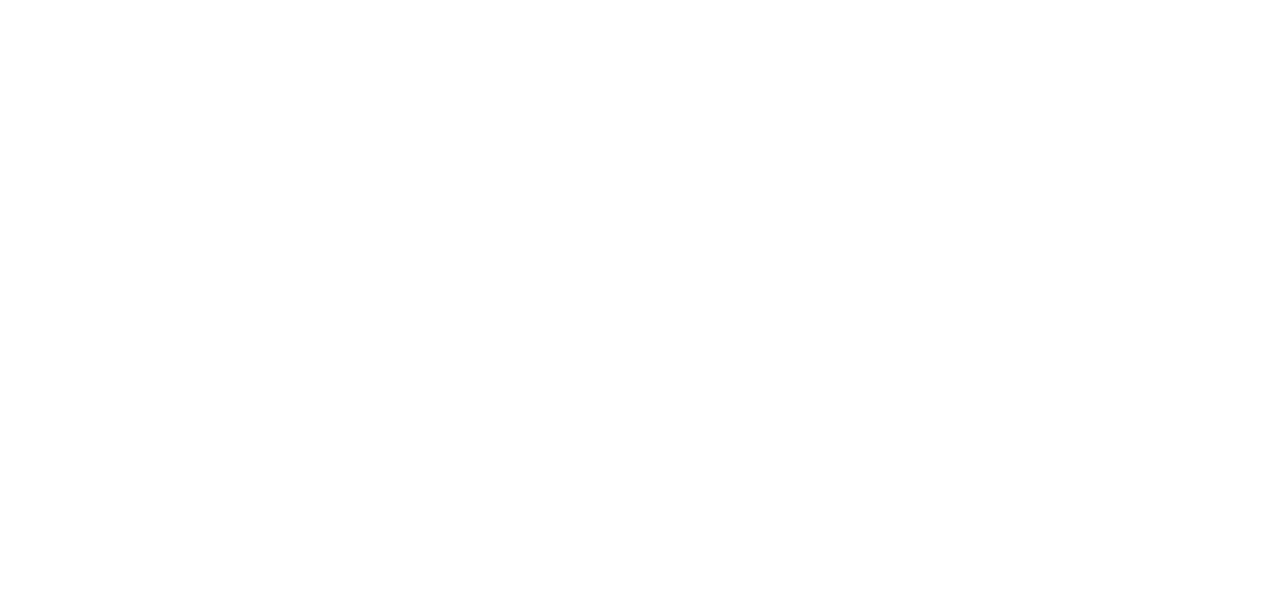
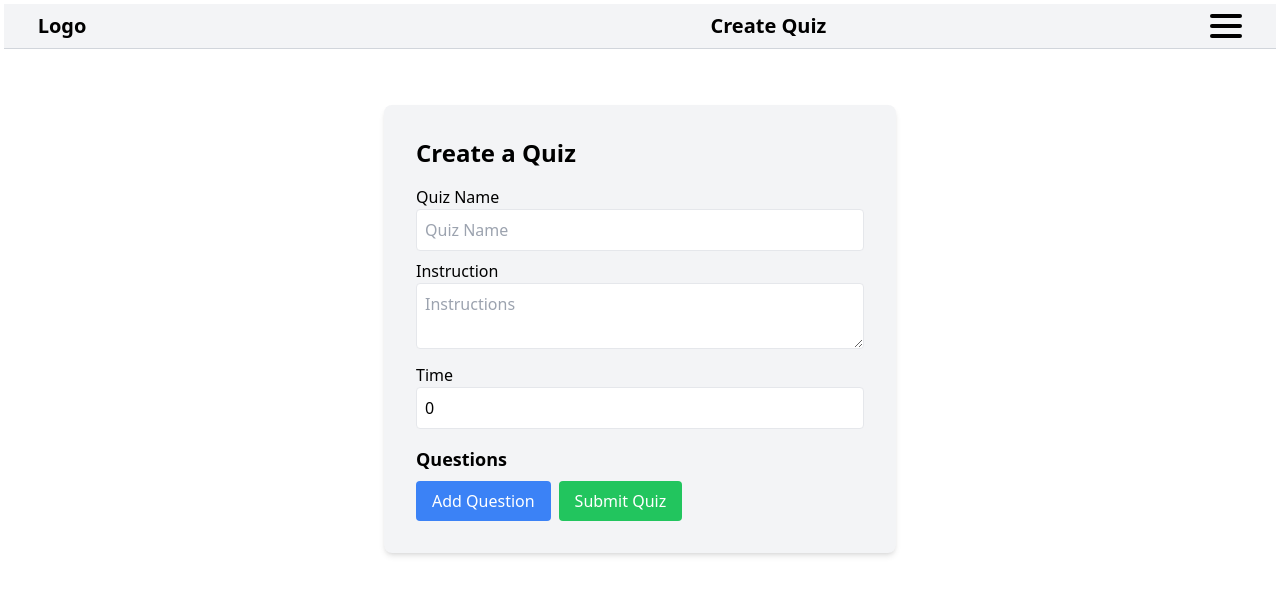
Before and after one commit to bethel-oluwatobi/Examer, a React (Vite) app: page /1/create-quit in a window 1280 px wide. Before the commit this address had no page. Shown: the top 594 px of the page. Built offline with nearby package versions, Linux system fonts and the light colour scheme.

Commit message:
i made some adjustment to the code and also i added a new page which is the CreateQuiz page

```diff
--- a/src/pages/AllRoutes.tsx
+++ b/src/pages/AllRoutes.tsx
@@ -1,8 +1,9 @@
 // this is where allThe pages would be connexted together via routing system
 
 import { Route, Routes } from "react-router-dom"
-import { StartQuiz,Answers,Questions, Result, Admin } from "./participant/exports"
+import { StartQuiz,Answers,Questions, Result, Admin, CreateQuiz  } from "./participant/exports"
 import { ParticipantLayouts } from "../layouts/participants/ParticipantLayouts"
+// import { CreateQuiz } from "./participant/CkreateQuit/CreateQuiz"
 
 
 // start quiz page
@@ -10,6 +11,7 @@ import { ParticipantLayouts } from "../layouts/participants/ParticipantLayouts"
 // result page
 // answers page
 // admin page
+// CreateQuiz Page
 
 export const AllRoutes = () => {
     return (
@@ -19,6 +21,8 @@ export const AllRoutes = () => {
                 <Route path="/:id/results" element={ <Result /> }/>
                 <Route path="/:id/answers" element={ <Answers /> }/>
                 <Route path="/:id/admin" element={<Admin />} />
+                <Route path="/:id/create-quit" element={<CreateQuiz/>} />
+
 
         </Routes>
     )
--- a/src/pages/participant/Admin/Dashboard.tsx
+++ b/src/pages/participant/Admin/Dashboard.tsx
@@ -11,20 +11,20 @@ export const Dashboard: React.FC = () => {
     navigate("/:id/answers");
   };
   return (
-    <section className="p-4 ">
-      <div className="p-4 text-center bg-blue-50">
-        <div className="flex justify-around mb-4">
+    <section className="lg:py-20 lg:px-20 p-4">
+      <div className="lg:py-20 lg:px-1 p-4 text-center bg-blue-50 rounded-lg shadow-md">
+        <div className="flex px-5 justify-around mb-4">
           <div className="mr-10">
-            <h3 className="text-sm font-medium">Ongoing</h3>
-            <p className="text-lg font-bold">05</p>
+            <h3 className="text-sm lg:text-xl font-medium">Ongoing</h3>
+            <p className="text-lg lg:text-lg font-bold">05</p>
           </div>
           <div>
-            <h3 className="text-sm font-medium">Ended</h3>
-            <p className="text-lg font-bold">04</p>
+            <h3 className="text-sm lg:text-xl  font-medium">Ended</h3>
+            <p className="text-lg lg:text-lg font-bold">04</p>
           </div>
           <div className="ml-10">
-            <h3 className="text-sm font-medium">Total</h3>
-            <p className="text-lg font-bold">10</p>
+            <h3 className="text-sm lg:text-xl  font-medium">Total</h3>
+            <p className="text-lg lg:text-lg font-bold">10</p>
           </div>
         </div>
       </div>
--- a/src/pages/participant/Admin/Header.tsx
+++ b/src/pages/participant/Admin/Header.tsx
@@ -1,10 +1,10 @@
 import React from "react";
-import MenuBar from "../../../components/FormSchema/MenuBar";
+import MenuBar from "../../../components/FormSchema/MeunBar";
 
 export const Header: React.FC = () => {
   return (
     <div className="flex justify-center  items-center px-2 py-3 bg-gray-100 border-b border-gray-300">
-      <div className="flex items-center  gap-28">
+      <div className="flex items-center lg:space-x-96  gap-28">
         <h1 className="font-semibold text-xl text-black">Logo</h1>
         <h1 className="text-xl font-bold ">Admin</h1>
         <MenuBar />
--- /dev/null
+++ b/src/pages/participant/CkreateQuit/CreateQuiz.tsx
@@ -0,0 +1,158 @@
+import { useState, useEffect } from "react";
+import MenuBar from "../../../components/FormSchema/MenuBar";
+
+interface Question {
+  question: string;
+  answer: string;
+  timeLimit: number; // Added timeLimit property
+  startTime: number; // Added startTime property
+  endTime: number;
+}
+
+export const CreateQuiz: React.FC = () => {
+  const [quizName, setQuizName] = useState("");
+  const [instructions, setInstructions] = useState("");
+  const [timeLimit, setTimeLimit] = useState(0);
+  const [questions, setQuestions] = useState<Question[]>([]);
+
+  const addQuestion = () => {
+    setQuestions([
+      ...questions,
+      { question: "", answer: "", timeLimit: 0, startTime: 0, endTime: 0 },
+    ]);
+  };
+
+  const updateQuestion = (
+    index: number,
+    field: "question" | "answer",
+    value: string
+  ) => {
+    const updatedQuestions = [...questions];
+    updatedQuestions[index] = {
+      ...updatedQuestions[index],
+      [field]: value,
+    };
+    setQuestions(updatedQuestions);
+  };
+
+  const updateQuestionTimeLimit = (index: number, value: number) => {
+    const updatedQuestions = [...questions];
+    updatedQuestions[index] = {
+      ...updatedQuestions[index],
+      timeLimit: value,
+    };
+    setQuestions(updatedQuestions);
+  };
+  useEffect(() => {
+    const timers = questions.map((q, index) => {
+      if (q.timeLimit > 0) {
+        return setTimeout(() => {
+          console.log("Time's up for question", index + 1);
+        }, q.timeLimit * 1000);
+      }
+      return null;
+    });
+
+    return () => {
+      timers.forEach((timer) => {
+        if (timer) {
+          clearTimeout(timer);
+        }
+      });
+    };
+  }, [questions]);
+
+  const submitQuiz = () => {
+    const quiz = {
+      quizName,
+      instructions,
+      timeLimit,
+      questions,
+    };
+    console.log("Quiz Submitted:", quiz);
+  };
+  return (
+    <div className="p-1">
+      <div className="flex justify-center  items-center  mb-14 px-2 py-2  bg-gray-100 border-b border-gray-300">
+        <div className="flex items-center  lg:gap-x-96 gap-24">
+          <h1 className="font-semibold text-xl text-black lg:mr-60">Logo</h1>
+          <h1 className="text-lg text-center items-center lg:text-xl font-bold lg:text-center lg:items-center  ">
+            Create Quiz
+          </h1>
+          <MenuBar />
+        </div>
+      </div>
+      <div className="p-8 max-w-lg mx-auto bg-gray-100 rounded-lg shadow-md">
+        <h2 className="text-2xl font-bold mb-4">Create a Quiz</h2>
+        <label>Quiz Name</label>
+        <input
+          type="text"
+          placeholder="Quiz Name"
+          className="w-full p-2 border rounded mb-2"
+          value={quizName}
+          onChange={(e) => setQuizName(e.target.value)}
+        />
+        <label>Instruction</label>
+        <textarea
+          placeholder="Instructions"
+          className="w-full p-2 border rounded mb-2"
+          value={instructions}
+          onChange={(e) => setInstructions(e.target.value)}
+        />
+        <label>Time</label>
+        <input
+          type="number"
+          placeholder="Time Limit (minutes)"
+          className="w-full p-2 border rounded mb-4"
+          value={timeLimit}
+          onChange={(e) => setTimeLimit(Number(e.target.value))}
+        />
+
+        <h3 className="text-lg font-semibold">Questions</h3>
+        {questions.map((q, index) => (
+          <div key={index} className="mb-2 p-2 bg-white rounded shadow">
+            <input
+              type="text"
+              placeholder="Enter question"
+              className="w-full p-2 border rounded mb-2"
+              value={q.question}
+              onChange={(e) =>
+                updateQuestion(index, "question", e.target.value)
+              }
+            />
+            <label>Options</label>
+            <input
+              type="text"
+              placeholder="Enter answer"
+              className="w-full p-2 border rounded"
+              value={q.answer}
+              onChange={(e) => updateQuestion(index, "answer", e.target.value)}
+            />
+            <label>Time Limit</label>
+            <input
+              type="number"
+              placeholder="Time Limit (seconds)"
+              className="w-full p-2 border rounded"
+              value={q.timeLimit}
+              onChange={(e) =>
+                updateQuestionTimeLimit(index, Number(e.target.value))
+              }
+            />
+          </div>
+        ))}
+        <button
+          className="bg-blue-500 text-white px-4 py-2 rounded mt-2"
+          onClick={addQuestion}
+        >
+          Add Question
+        </button>
+        <button
+          className="bg-green-500 text-white px-4 py-2 rounded mt-2 ml-2"
+          onClick={submitQuiz}
+        >
+          Submit Quiz
+        </button>
+      </div>
+    </div>
+  );
+};
--- a/src/pages/participant/exports.tsx
+++ b/src/pages/participant/exports.tsx
@@ -3,3 +3,4 @@ export { Questions } from './Questions'
 export {  Answers } from './Answers'
 export { Result } from './Result'
 export { Admin } from "./Admin/Admin";
+export {CreateQuiz} from "./CkreateQuit/CreateQuiz"
```
